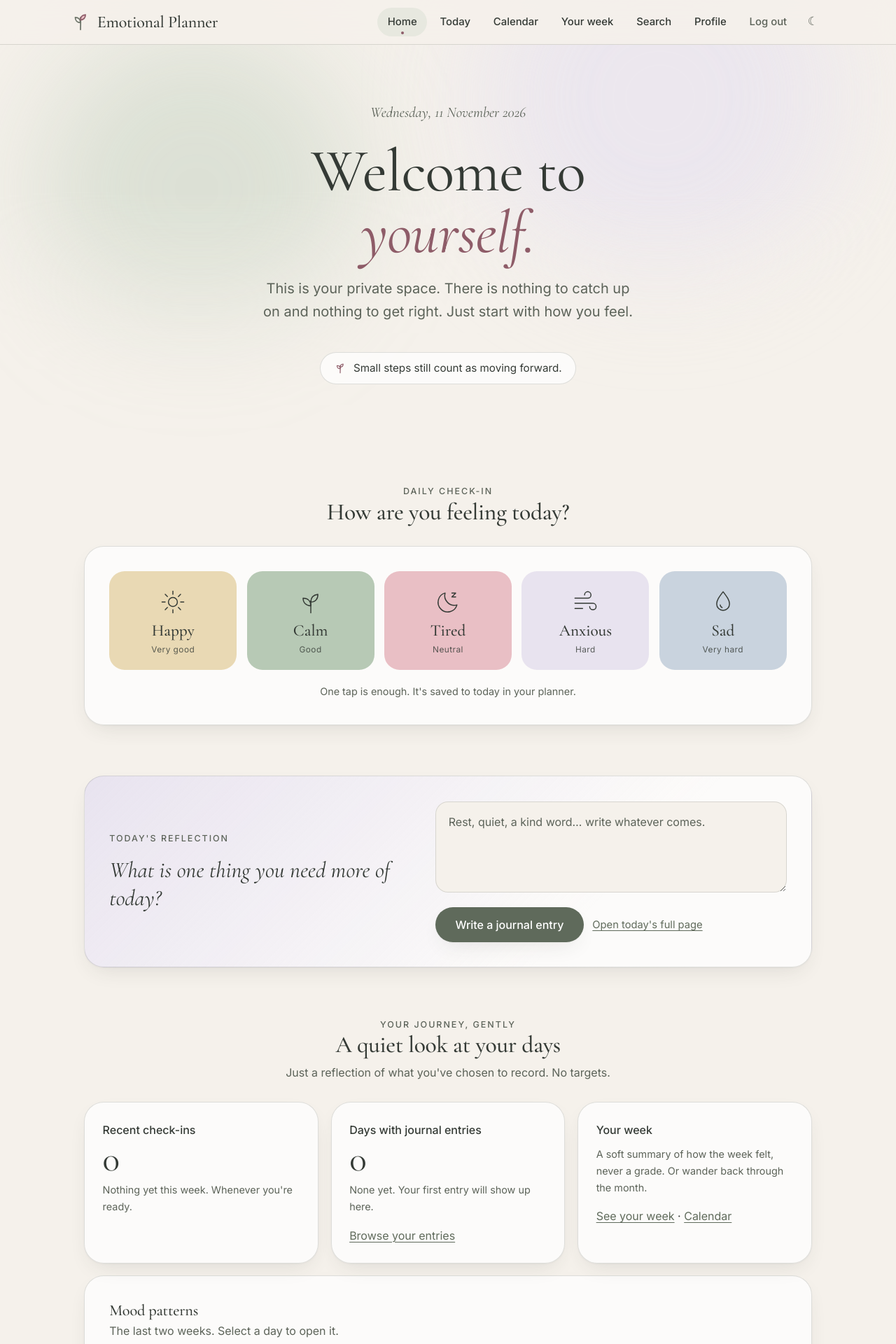
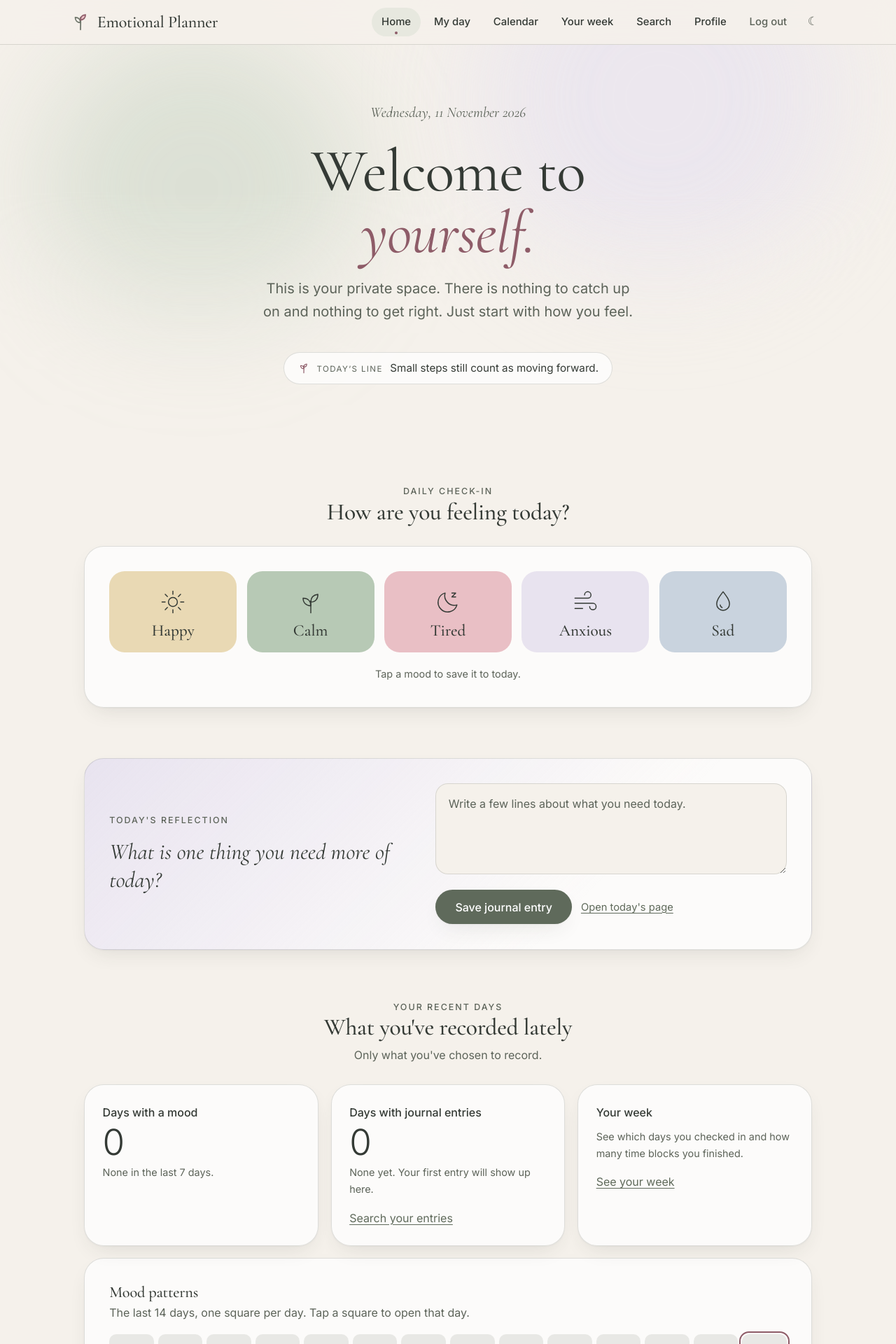
Before and after one commit to SanduAndreea22/day_planner, a Django app: page / in a window 1280 px wide. Shown: the top 1920 px of the page at 70% size. Run offline with Django 5.2, Linux system fonts and the light colour scheme; the visitor is signed in with stand-in values (Sample User, id 1); data comes from the database, SQL or seed files in the repository; data that the repository does not hold is empty; parts of the project's set-up code (start-up, migrations or seed data) failed here and were passed over.

Commit message:
Home after login: text audit pass (check-in wording, labels, legend, greeting), nav 'My day', readable stat numbers
Co-Authored-By: Claude Sonnet 5.5 <noreply@anthropic.com>
Claude-Session: https://claude.ai/code/session_01Gn5nm8yv1rYHLehgJpr9be

```diff
--- a/planner/static/planner/home.css
+++ b/planner/static/planner/home.css
@@ -70,7 +70,7 @@ body.dark .reflect { background: var(--bg-card); }
 /* ---------- Progress ---------- */
 .progress-grid { display: grid; grid-template-columns: repeat(3, 1fr); gap: 1.1rem; }
 .progress-grid .card { padding: 1.6rem; }
-.stat-num { font-family: var(--font-serif); font-size: 3.2rem; line-height: 1; margin: 0.2rem 0 0.4rem; color: var(--heading); }
+.stat-num { font-family: var(--font-sans); font-weight: 300; font-size: 3.2rem; line-height: 1; margin: 0.2rem 0 0.4rem; color: var(--heading); }
 .stat-label { font-weight: 500; margin: 0; }
 .stat-sub { color: var(--text-muted); font-size: 0.9rem; margin: 0.2rem 0 0; }
 .recent-list { list-style: none; padding: 0; margin: 0.8rem 0 0; display: grid; gap: 0.5rem; }
@@ -85,7 +85,7 @@ body.dark .reflect { background: var(--bg-card); }
 .strip a.is-today { outline: 2px solid var(--secondary); outline-offset: 2px; }
 .strip-legend { display: flex; justify-content: space-between; font-size: 0.78rem; color: var(--text-muted); }
 .bars { display: grid; gap: 0.55rem; margin-top: 1.4rem; }
-.bar-row { display: grid; grid-template-columns: 5.5rem 1fr 2.5rem; gap: 0.8rem; align-items: center; font-size: 0.88rem; }
+.bar-row { display: grid; grid-template-columns: 5.5rem 1fr 4.2rem; gap: 0.8rem; align-items: center; font-size: 0.88rem; }
 .bar-track { height: 10px; border-radius: 99px; background: rgba(109,116,105,0.14); overflow: hidden; }
 .bar-fill { display: block; height: 100%; border-radius: 99px; }
 .bar-count { color: var(--text-muted); text-align: right; }
@@ -185,3 +185,7 @@ body.dark .peek-tile.is-picked { outline-color: var(--ivory); }
 .demo-cal-day.is-today { box-shadow: inset 0 0 0 2px var(--secondary); }
 .demo-cal-day.is-filled { background: var(--tile); color: #343A35; font-weight: 500; animation: rise 0.4s ease both; }
 #demo-month[hidden] { display: none; }
+
+.note-label { font-size: 0.72rem; letter-spacing: 0.12em; text-transform: uppercase; color: var(--text-muted); margin-right: 0.4rem; }
+.mood-key { display: flex; align-items: center; gap: 0.35rem; justify-content: center; margin-top: 0.8rem; font-size: 0.78rem; color: var(--text-muted); }
+.mood-key .dot { width: 14px; height: 14px; }
--- a/planner/templates/base.html
+++ b/planner/templates/base.html
@@ -91,7 +91,7 @@
             <nav class="nav-menu" id="nav-menu" aria-label="Main">
                 {% if user.is_authenticated %}
                     <a href="{% url 'home' %}" class="nav-item" {% if request.path == '/' %}aria-current="page"{% endif %}>Home</a>
-                    <a href="{{ today_url }}" class="nav-item" {% if request.path == today_url or '/day/' in request.path %}aria-current="page"{% endif %}>Today</a>
+                    <a href="{{ today_url }}" class="nav-item" {% if request.path == today_url or '/day/' in request.path %}aria-current="page"{% endif %}>My day</a>
                     <a href="{{ calendar_url }}" class="nav-item" {% if '/calendar/' in request.path %}aria-current="page"{% endif %}>Calendar</a>
                     <a href="{{ week_url }}" class="nav-item" {% if request.path == week_url %}aria-current="page"{% endif %}>Your week</a>
                     <a href="{{ search_url }}" class="nav-item" {% if request.path == search_url %}aria-current="page"{% endif %}>Search</a>
--- a/planner/templates/planner/home_member.html
+++ b/planner/templates/planner/home_member.html
@@ -10,17 +10,17 @@
     <div class="sanctuary-bg" aria-hidden="true"></div>
 
     <section class="hero rise d1" aria-labelledby="welcome-title">
-        <p class="hero-date">{{ today|date:"l, j F Y" }}</p>
+        <p class="hero-date">{% if nickname %}Hi, {{ nickname }} · {% endif %}{{ today|date:"l, j F Y" }}</p>
         {% if is_first_visit %}
         <h1 id="welcome-title">Welcome to <em>yourself.</em></h1>
-        <p class="hero-sub">This is your private space. There is nothing to catch up on and nothing to get right. Just start with how you feel.{% if nickname %} <span class="visually-hidden">Hi, {{ nickname }}.</span>{% endif %}</p>
+        <p class="hero-sub">This is your private space. There is nothing to catch up on and nothing to get right. Just start with how you feel.</p>
         {% else %}
         <h1 id="welcome-title">Welcome back to <em>yourself.</em></h1>
-        <p class="hero-sub">You don't have to have everything figured out today. Just start with how you feel.{% if nickname %} <span class="visually-hidden">Hi, {{ nickname }}.</span>{% endif %}</p>
+        <p class="hero-sub">You don't have to have everything figured out today. Just start with how you feel.</p>
         {% endif %}
         <p class="daily-note">
             <svg width="18" height="18" viewBox="0 0 24 24" fill="none" stroke="currentColor" stroke-width="1.6" stroke-linecap="round" stroke-linejoin="round" aria-hidden="true"><path d="M12 21c0-6 .5-9 0-14"/><path d="M12 13c-3.5 0-6-2.2-6-6 3.8 0 6 2.4 6 6z"/><path d="M12 10c0-3.2 2-5.6 5.6-6 .2 3.6-2 6-5.6 6z"/></svg>
-            <span>{{ daily_message }}</span>
+            <span><span class="note-label">Today’s line</span> {{ daily_message }}</span>
         </p>
     </section>
 
@@ -32,9 +32,9 @@
         <div class="card">
             {% if day.is_closed %}
                 <p class="mood-status">
-                    {% if current_mood_label %}Today was marked “{{ current_mood_label }}”.{% else %}Today is closed.{% endif %}
+                    {% if current_checkin_label %}Today’s check-in: {{ current_checkin_label }}.{% else %}Today is closed.{% endif %}
                 </p>
-                <p class="mood-hint">This day is closed, so it stays just as it was. Tomorrow is a fresh page.</p>
+                <p class="mood-hint">This day is closed and can’t be edited. Tomorrow starts a new page.</p>
             {% else %}
                 <form method="post" action="{% url 'set_day_mood' %}" class="mood-form">
                     {% csrf_token %}
@@ -46,7 +46,6 @@
                                 {% include "planner/partials/mood_icon.html" with key=mood.key %}
                                 <span class="mood-text">
                                     <span class="mood-name">{{ mood.label }}</span>
-                                    <span class="mood-saved-as">{% if mood.value == "very_good" %}Very good{% elif mood.value == "good" %}Good{% elif mood.value == "neutral" %}Neutral{% elif mood.value == "bad" %}Hard{% else %}Very hard{% endif %}</span>
                                 </span>
                             </button>
                         </li>
@@ -54,7 +53,7 @@
                     </ul>
                 </form>
                 <p class="mood-hint">
-                    {% if current_mood_label %}Today is saved as “{{ current_mood_label }}”. You can change it any time before the day closes.{% else %}One tap is enough. It's saved to today in your planner.{% endif %}
+                    {% if current_checkin_label %}Today’s check-in: {{ current_checkin_label }}. It shows as “{{ current_mood_label }}” on your Today page and in your charts. You can change it any time before the day closes.{% else %}Tap a mood to save it to today.{% endif %}
                 </p>
             {% endif %}
         </div>
@@ -63,22 +62,21 @@
     <section class="section rise d3" aria-labelledby="reflection-title">
         <div class="card reflect">
             <div>
-                <p class="eyebrow">Today's reflection</p>
-                <h2 id="reflection-title" class="visually-hidden">Today's reflection</h2>
+                <p class="eyebrow" id="reflection-title">Today's reflection</p>
                 <p class="reflect-prompt">What is one thing you need more of today?</p>
             </div>
             <div>
                 {% if day.is_closed %}
-                    {% if day.notes %}<p style="white-space:pre-wrap; margin:0;">{{ day.notes }}</p>{% else %}<p class="muted" style="margin:0;">Nothing was written on this day, and that's okay.</p>{% endif %}
+                    {% if day.notes %}<p style="white-space:pre-wrap; margin:0;">{{ day.notes }}</p>{% else %}<p class="muted" style="margin:0;">No journal entry for this day.</p>{% endif %}
                 {% else %}
                     <form method="post" action="{% url 'update_day_text' %}">
                         {% csrf_token %}
                         <input type="hidden" name="day_id" value="{{ day.id }}">
                         <label for="reflection-notes" class="visually-hidden">Your journal entry for today</label>
-                        <textarea id="reflection-notes" name="notes" placeholder="Rest, quiet, a kind word… write whatever comes.">{{ day.notes }}</textarea>
+                        <textarea id="reflection-notes" name="notes" placeholder="Write a few lines about what you need today.">{{ day.notes }}</textarea>
                         <div class="reflect-actions">
-                            <button type="submit" class="btn btn-primary">Write a journal entry</button>
-                            <a href="{% url 'today' %}">Open today's full page</a>
+                            <button type="submit" class="btn btn-primary">Save journal entry</button>
+                            <a href="{% url 'today' %}">Open today's page</a>
                         </div>
                     </form>
                 {% endif %}
@@ -88,16 +86,16 @@
 
     <section class="section rise d4" aria-labelledby="progress-title">
         <div class="section-head">
-            <p class="eyebrow">Your journey, gently</p>
-            <h2 id="progress-title">A quiet look at your days</h2>
-            <p>Just a reflection of what you've chosen to record. No targets.</p>
+            <p class="eyebrow">Your recent days</p>
+            <h2 id="progress-title">What you've recorded lately</h2>
+            <p>Only what you've chosen to record.</p>
         </div>
 
         <div class="progress-grid">
             <div class="card lift">
-                <p class="stat-label">Recent check-ins</p>
+                <p class="stat-label">Days with a mood</p>
                 <p class="stat-num">{{ checkins_week }}</p>
-                <p class="stat-sub">{% if checkins_week %}day{{ checkins_week|pluralize }} with a mood in the past week{% else %}Nothing yet this week. Whenever you're ready.{% endif %}</p>
+                <p class="stat-sub">{% if checkins_week %}in the last 7 days{% else %}None in the last 7 days.{% endif %}</p>
                 {% if latest_checkins %}
                 <ul class="recent-list">
                     {% for c in latest_checkins %}
@@ -109,25 +107,30 @@
             <div class="card lift">
                 <p class="stat-label">Days with journal entries</p>
                 <p class="stat-num">{{ notes_days }}</p>
-                <p class="stat-sub">{% if notes_days %}in the past 30 days.{% else %}None yet. Your first entry will show up here.{% endif %}</p>
-                <p style="margin:1rem 0 0;"><a href="{% url 'search' %}">Browse your entries</a></p>
+                <p class="stat-sub">{% if notes_days %}in the last 30 days.{% else %}None yet. Your first entry will show up here.{% endif %}</p>
+                <p style="margin:1rem 0 0;"><a href="{% url 'search' %}">Search your entries</a></p>
             </div>
             <div class="card lift">
                 <p class="stat-label">Your week</p>
-                <p class="stat-sub" style="margin-top:0.6rem;">A soft summary of how the week felt, never a grade. Or wander back through the month.</p>
-                <p style="margin:1rem 0 0;"><a href="{% url 'weekly_score' %}">See your week</a> · <a href="{% url 'calendar' %}">Calendar</a></p>
+                <p class="stat-sub" style="margin-top:0.6rem;">See which days you checked in and how many time blocks you finished.</p>
+                <p style="margin:1rem 0 0;"><a href="{% url 'weekly_score' %}">See your week</a></p>
             </div>
         </div>
 
         <div class="card pattern-card">
             <h3>Mood patterns</h3>
-            <p class="muted" style="margin:0;">The last two weeks. Select a day to open it.</p>
+            <p class="muted" style="margin:0;">The last 14 days, one square per day. Tap a square to open that day.</p>
             <div class="strip" role="list">
                 {% for d in mood_strip %}
                 <a role="listitem" href="{% url 'day_detail' d.date.year d.date.month d.date.day %}" class="{% if d.mood %}mood-{{ d.mood }}{% endif %}{% if d.is_today %} is-today{% endif %}" title="{{ d.date|date:'D j M' }}{% if d.label %} · {{ d.label }}{% else %} · no check-in{% endif %}" aria-label="{{ d.date|date:'l j F' }}{% if d.label %}, {{ d.label }}{% else %}, no check-in{% endif %}"></a>
                 {% endfor %}
             </div>
             <div class="strip-legend"><span>{{ mood_strip.0.date|date:"j M" }}</span><span>Today</span></div>
+            <div class="mood-key" aria-label="Color key">
+                <span>Very hard</span>
+                <span class="dot mood-very_bad" aria-hidden="true"></span><span class="dot mood-bad" aria-hidden="true"></span><span class="dot mood-neutral" aria-hidden="true"></span><span class="dot mood-good" aria-hidden="true"></span><span class="dot mood-very_good" aria-hidden="true"></span>
+                <span>Very good</span>
+            </div>
 
             {% if mood_total %}
             <div class="bars">
@@ -135,11 +138,11 @@
                 <div class="bar-row">
                     <span>{{ p.label }}</span>
                     <span class="bar-track"><span class="bar-fill mood-{{ p.value }}" style="width:{{ p.percent }}%"></span></span>
-                    <span class="bar-count">{{ p.count }}</span>
+                    <span class="bar-count">{{ p.count }} day{{ p.count|pluralize }}</span>
                 </div>
                 {% endfor %}
             </div>
-            <p class="stat-sub" style="margin-top:1rem;">Across the past 30 days. Patterns are for noticing, not judging. <a href="{% url 'mood_chart' %}">Full mood chart</a></p>
+            <p class="stat-sub" style="margin-top:1rem;">Across the last 30 days. <a href="{% url 'mood_chart' %}">Full mood chart</a> · <a href="{% url 'calendar' %}">Calendar</a></p>
             {% else %}
             <p class="empty-note">Patterns appear here after your first check-ins.</p>
             {% endif %}
--- a/planner/views.py
+++ b/planner/views.py
@@ -284,6 +284,7 @@ def build_home_context(user, today):
         "daily_message": _daily_quote_text(day_obj, today),
         "mood_checkins": MOOD_CHECKINS,
         "current_mood_label": mood_labels.get(day_obj.mood, ""),
+        "current_checkin_label": {m["value"]: m["label"] for m in MOOD_CHECKINS}.get(day_obj.mood, ""),
         "checkins_week": checkins_week,
         "notes_days": notes_days,
         "mood_strip": strip,
```
